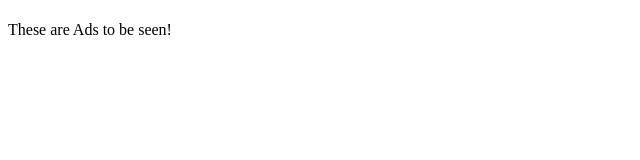
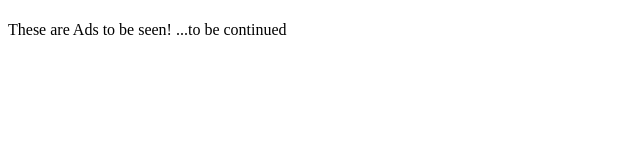
Before and after one commit to vandairdeluca/onlyads, a plain HTML site: page index.html in a window 1280 px wide. Shown: the whole page, without its empty margins (0-640 px from the left). Drawn offline with Linux system fonts and the light colour scheme.

Commit message:
test auto pull

```diff
--- a/index.html
+++ b/index.html
@@ -9,6 +9,7 @@
 <p>
     These are Ads to be seen!
     <script data-ad-client="ca-pub-2201125629356367" async src="https://pagead2.googlesyndication.com/pagead/js/adsbygoogle.js"></script>
+	...to be continued
 </p>
 
 </body>
```
